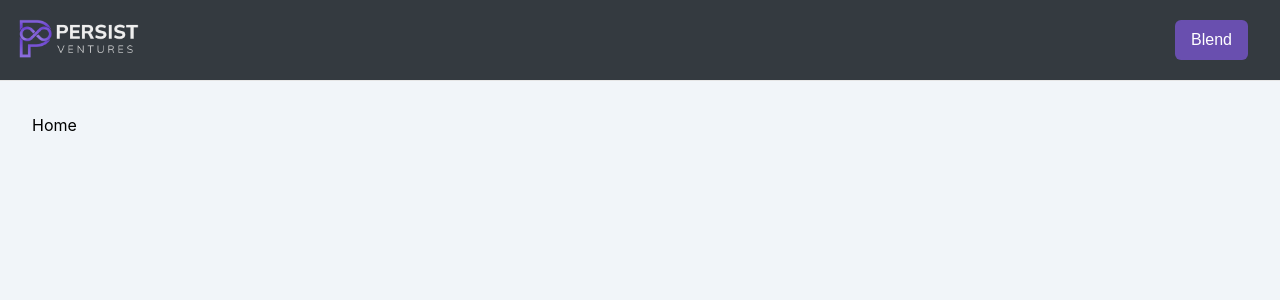
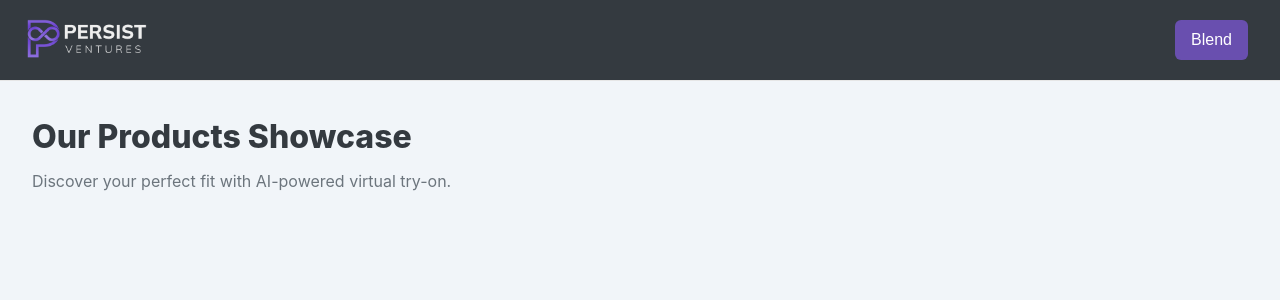
Before and after one commit to ShlokBharadwaj/Clothify, a React (Vite) app in the folder client/: page / in a window 1280 px wide. Shown: the top 300 px of the page. Built offline with nearby package versions, Linux system fonts and the light colour scheme; a web font is replaced by a local one.

Commit message:
Add: Description for Product Showcase

```diff
--- a/client/src/App.jsx
+++ b/client/src/App.jsx
@@ -9,7 +9,7 @@ const App = () => {
     <Router>
       <header className='w-full flex justify-between items-center bg-[#343a40] sm:px-8 p-4 border-b border-b-[#e6e6e6]'>
         <Link to='/'>
-          <img src={logoPV} alt='logo' className='w-28 object-contain scale-125' />
+          <img src={logoPV} alt='logo' className='w-28 ml-2 object-contain scale-125' />
         </Link>
         <Link to='/blend-post' className='font-inter font-medium bg-[#694faf] text-white px-4 py-2 rounded-md'>Blend</Link>
       </header>
--- a/client/src/pages/Home.jsx
+++ b/client/src/pages/Home.jsx
@@ -1,8 +1,21 @@
-import React from 'react'
+import React, { useState, useEffect } from 'react';
+import { Loader, Card, FormField } from '../components';
 
 const Home = () => {
+  const [loading, setLoading] = useState(false);
+  const [allPosts, setAllPosts] = useState([null]);
+
   return (
-    <div>Home</div>
+    <section className='max-w-7xl mx-auto'>
+      <div>
+        <h1 className='font-extrabold text-[#343a40] text-[32px]'>
+          Our Products Showcase
+        </h1>
+        <p className='mt-2 text-[#6c757d] text-[16px] max-w-[500px]'>
+          Discover your perfect fit with AI-powered virtual try-on.
+        </p>
+      </div>
+    </section>
   )
 }
 
```
